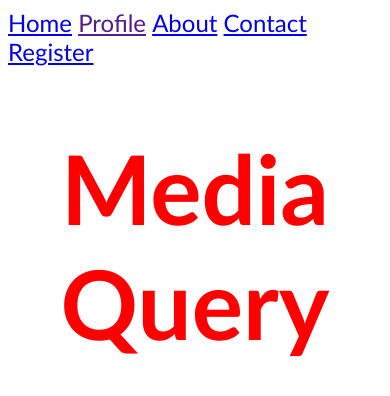
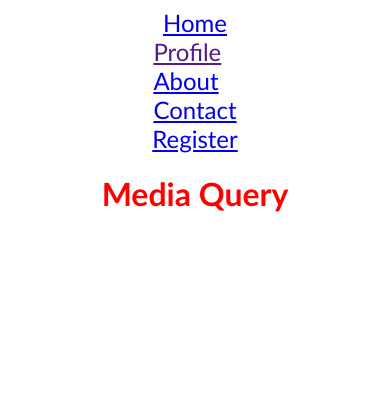
Before and after one commit to Hazzanawarafik/belajar_css, a plain HTML site: page media_query.html in a window 390 px wide. Drawn offline with Linux system fonts and the light colour scheme.

Commit message:
membuat responsive navigation

```diff
--- a/assets/css/media_query.css
+++ b/assets/css/media_query.css
@@ -10,10 +10,20 @@ h1{
 
 nav{
     font-size: 1.5em;
+    display: flex;
+    justify-content: space-between;
+}
+
+ul{
+    /* border: 1px solid red; */
+    flex: 1;
+    max-width: 50%;
+    display: flex;
+    justify-content: space-evenly;
 }
 
 ul,li{
-    display: inline;
+    display: flex;
     margin: 0;
     padding: 0;
 }
@@ -24,7 +34,7 @@ ul,li{
     }
 } */
 
-@media screen and (min-width:500px){
+/* @media screen and (min-width:500px){
     h1{
         color:deepskyblue;
         font-size: 20px;
@@ -53,4 +63,25 @@ ul,li{
     body{
         background-color: darkslategrey;
     }
+} */
+
+
+@media (max-width:768px){
+    h1{
+        font-size: 4em;
+    }
+    nav{
+        flex-direction: column;
+        align-items: center;
+    }
+
+    nav ul{
+        flex-direction: column;
+    }
 }
+
+@media (max-width:576px){
+    h1{
+        font-size: 2em;
+    }
+}
```
